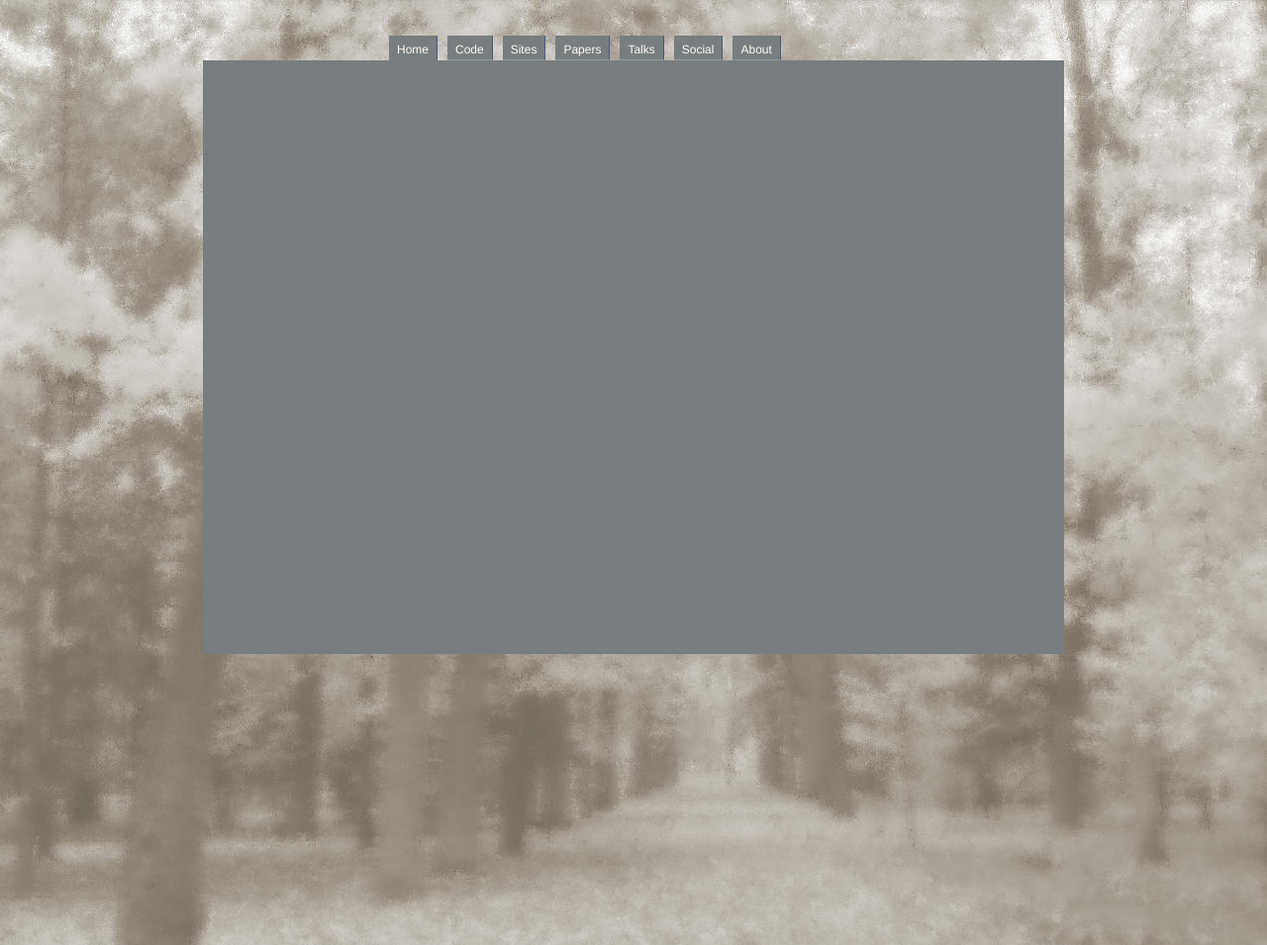
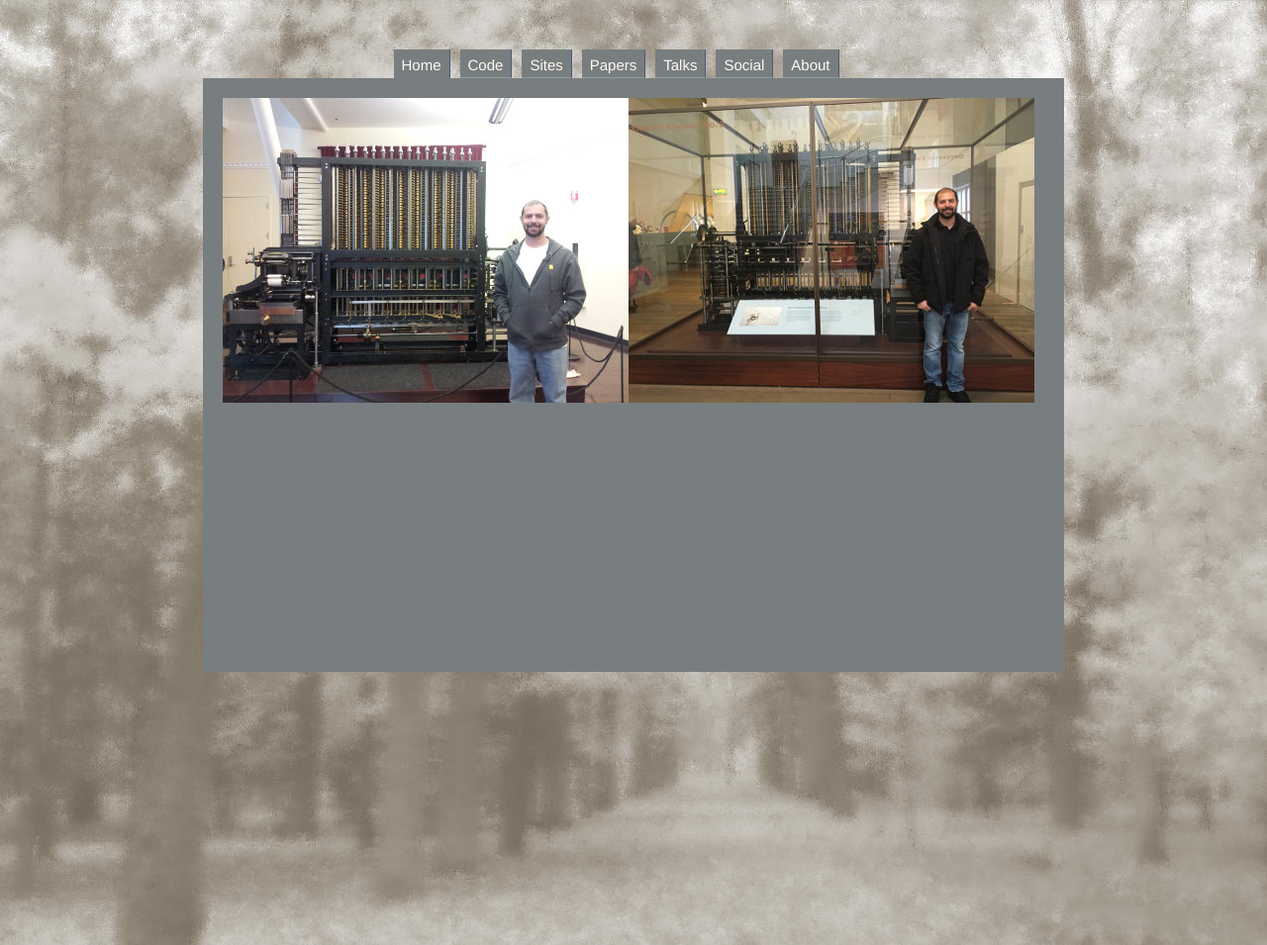
Before and after one commit to presidentbeef/personal-site, a Jekyll site: the page built from index.html, in a window 1280 px wide. Shown: the whole page at 99% size. Built offline with Jekyll 4.4.1, drawn with Linux system fonts in a browser that asks for light colours.

Commit message:
Style tweaks

```diff
--- a/style/main.css
+++ b/style/main.css
@@ -1,6 +1,7 @@
 body {
-  color: #FFF6EE;
+  color: #FFFEFE;
   background: url('/ns/images/tree_background.jpg') center top no-repeat fixed;
+  font-size: 18px;
 }
 
 img {
@@ -8,7 +9,6 @@
 }
 
 div#bottom {
-  position: absolute;
   bottom: -55px;
   left: 0px;
   z-index: -1;
@@ -25,8 +25,7 @@
 }
 
 div.page {
-  padding: 10px;
-  display: none
+  padding: 20px;
 }
 
 div.pages a {
@@ -45,11 +44,11 @@
 }
 
 div.pages h2 {
-  color: #FFF6EE;
+  color: #FFE5CD;
 }
 
 div.pages h3 {
-  color: #FFBD80;
+  color: #FFEFCD;
   margin-bottom: 3px;
 }
 
@@ -70,6 +69,7 @@
 
 ul#nav {
   list-style-type: none;
+  font-size: 15px;
 }
 
 ul#nav li {
@@ -82,8 +82,7 @@
 }
 
 ul#nav li:hover {
-  margin-top: -7px;
-  height: 25px;
+  color: #FFBD80;
 }
 
 ul#nav a {
```
